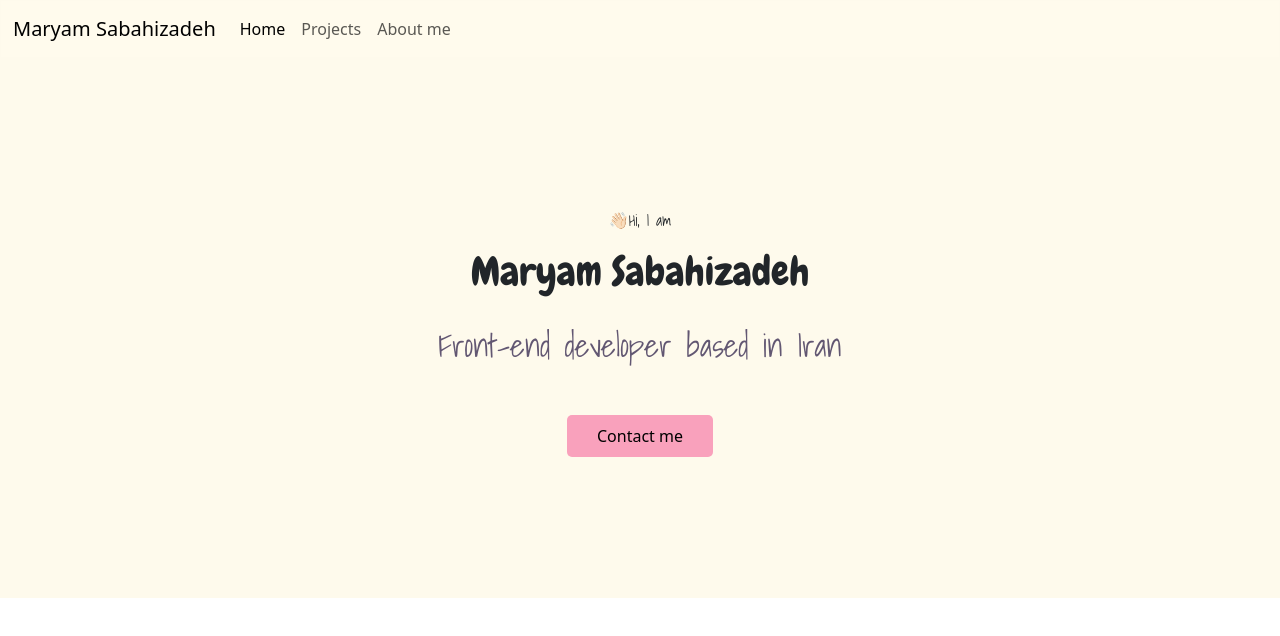
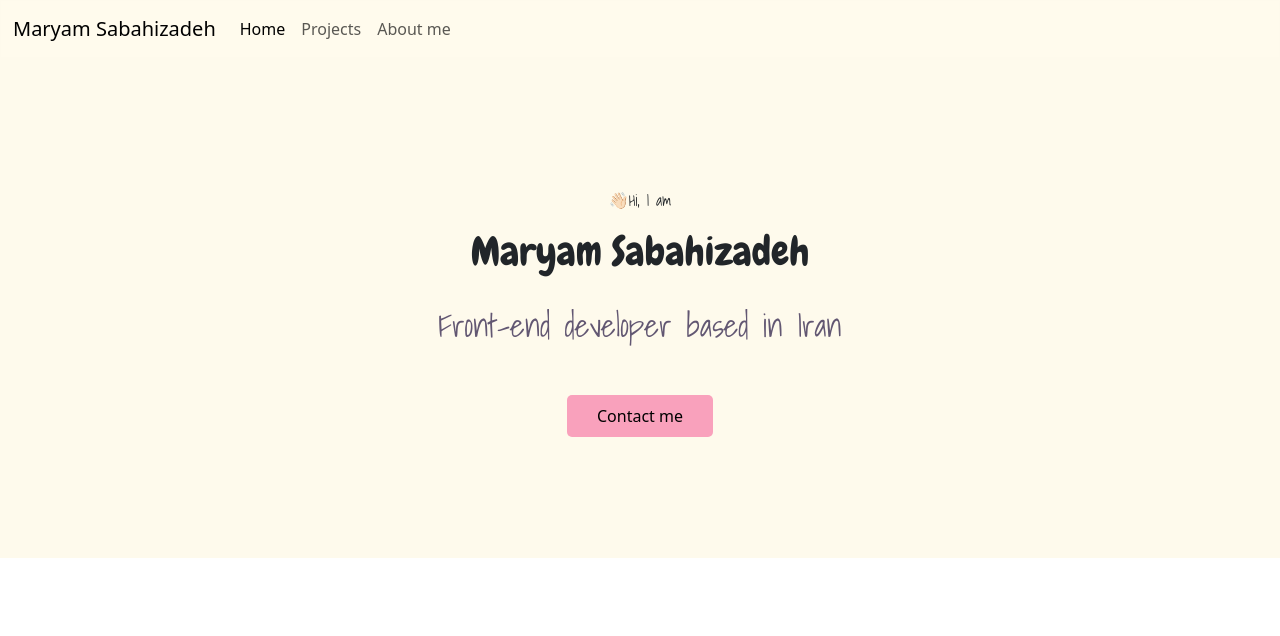
Before and after one commit to maryamsbhz/portfolio, a plain HTML site: page index.html in a window 1280 px wide. Drawn offline with nearby package versions, Linux system fonts and the light colour scheme; a web font is replaced by a local one.

Commit message:
Update style.css

```diff
--- a/style/style.css
+++ b/style/style.css
@@ -13,7 +13,7 @@ body{
 
 .head{
   background-color: var(--secondary-color);
-  padding: 150px 50px;
+  padding: 130px 50px;
 }
 
 .navbar{
```
